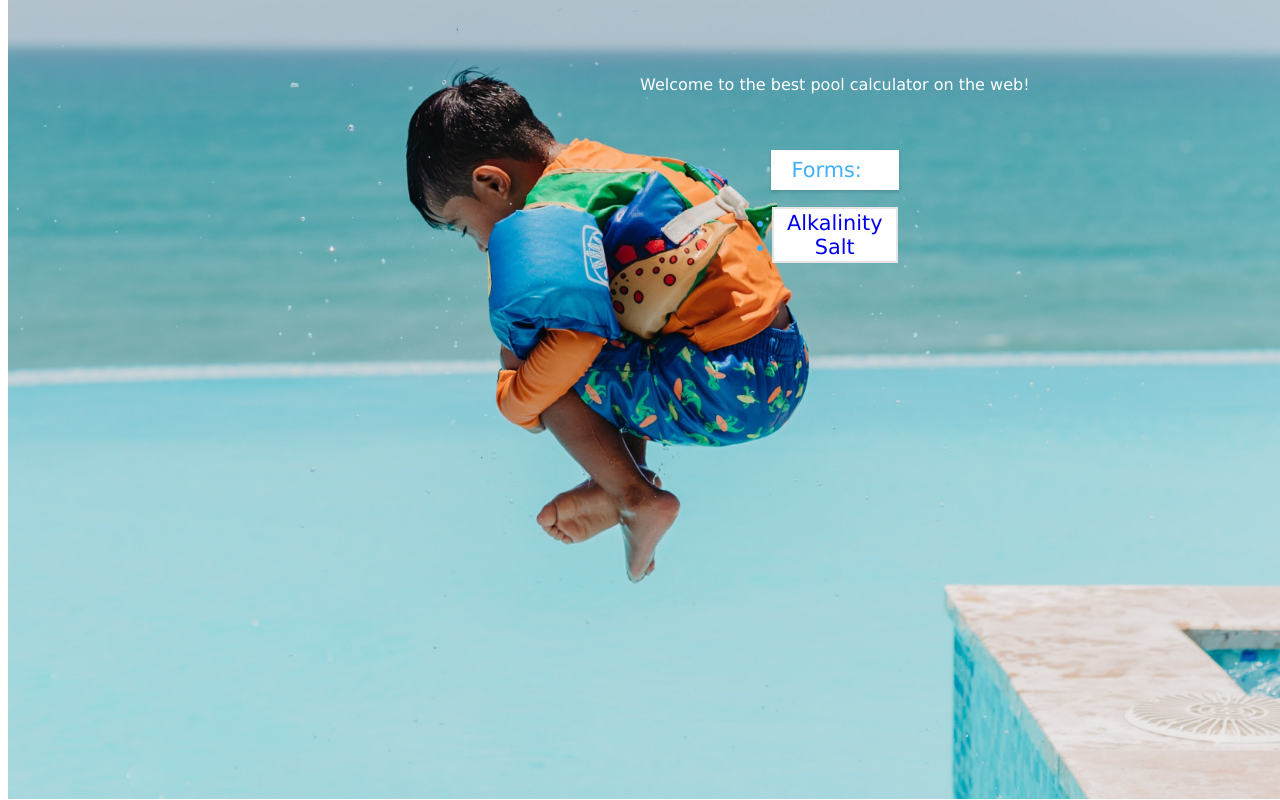
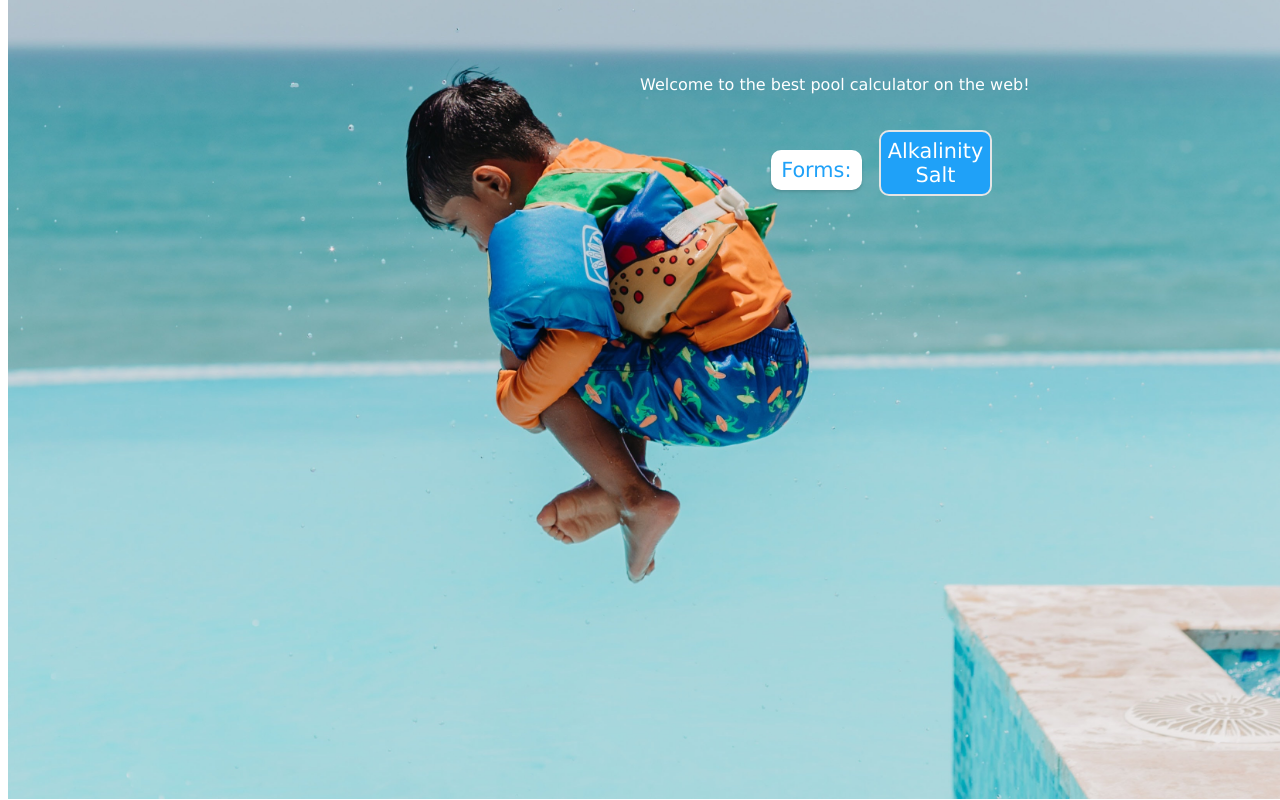
Before and after one commit to pschlafley/Pool-Chem-Calculator, a React (Create React App) app in the folder client/: page / in a window 1280 px wide. Both pictures are taken after a click on the element "Forms:". Built offline with nearby package versions, Linux system fonts and the light colour scheme; the HTML template or start-up script is replaced by a standard one.

Commit message:
made some styling changes to the dropdown component

```diff
--- a/client/src/components/Dropdown/dd.module.css
+++ b/client/src/components/Dropdown/dd.module.css
@@ -1,26 +1,41 @@
+li {
+    list-style: none;
+}
+
 .ddContainer {
+    display: flex;
     width: 8em;
     margin: 0 auto;
 }
 
 .ddHeader {
     margin-bottom: 0.8em;
-    padding: 0.4em 2em 0.4em 1em;
+    padding: 0.4em .5em 0.4em .5em;
     box-shadow: 0 2px 3px rgba(0, 0, 0, 0.15);
     font-weight: 500;
     font-size: 1.3rem;
-    color: #3faffa;
     background: #ffffff;
+    color: #1fa1f8;
+    border-radius: 10px;
+}
+
+.ddHeader:hover {
+    cursor: pointer;
+}
+
+.ddListContainer {
+    margin-left: 1em;
 }
 
 .ddList {
     text-decoration: none;
     margin: 1px;
-    padding: 2px;
-    background: #ffffff;
+    padding: 7px;
+    background: #1fa1f8;
     border: 2px solid #e5e5e5;
+    border-radius: 10px;
     box-sizing: border-box;
-    color: #3faffa;
+    color: #1fa1f8;
     font-size: 1.3rem;
     font-weight: 500;
 }
@@ -28,4 +43,11 @@
 .listItem {
     text-decoration: none;
     margin-bottom: 0.8em;
+    color: white;
 }
+
+.listItem:hover {
+    background-color: #ffffff;
+    color: #1fa1f8;
+    padding: 2px;
+}
--- a/client/src/components/Dropdown/dropdown.js
+++ b/client/src/components/Dropdown/dropdown.js
@@ -15,8 +15,7 @@ const DropDown = () => {
             <div className={styles.ddContainer}>
                 <p className={styles.ddHeader} onClick={toggling}>Forms:</p>
                 {isOpen && (
-                    <div>
-                        <div >
+                    <div className={styles.ddListContainer}>
                         <ul className={styles.ddList}>
                             <li>
                                 <Link className={styles.listItem} to='/alkalinity-form'>Alkalinity</Link>
@@ -26,7 +25,6 @@ const DropDown = () => {
                             </li>
                         </ul>
                     </div>
-                    </div>
                 )}
             </div>
         </div >
```
Lines whose indentation alone changed are shown as unchanged.
